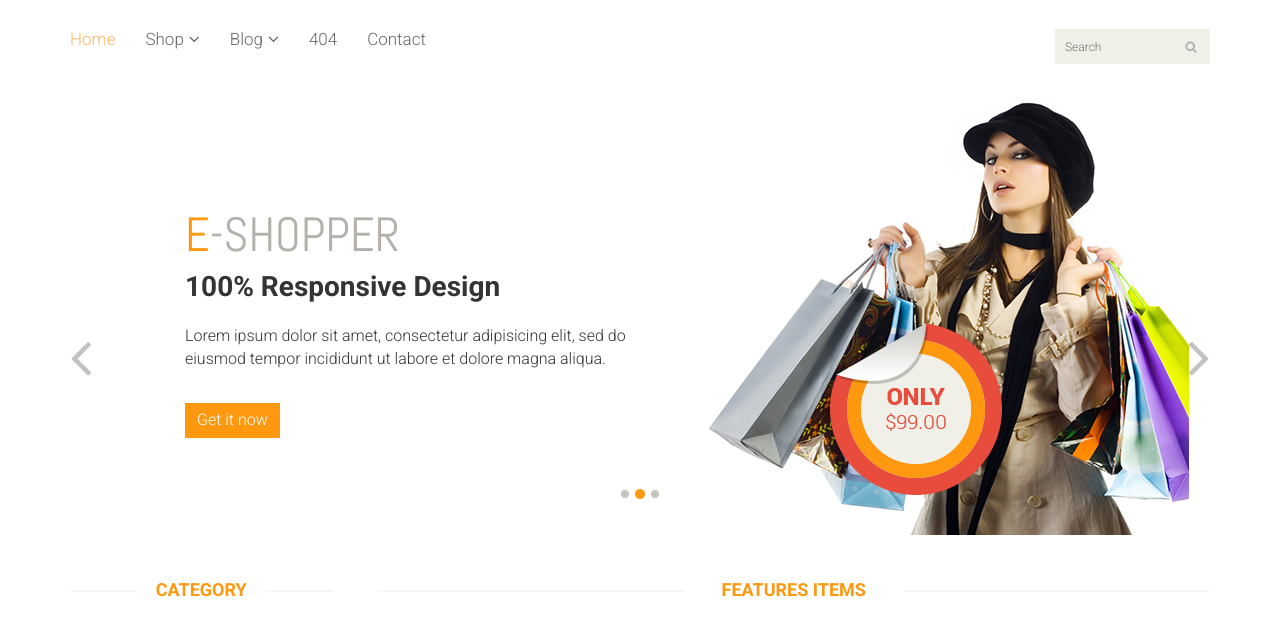
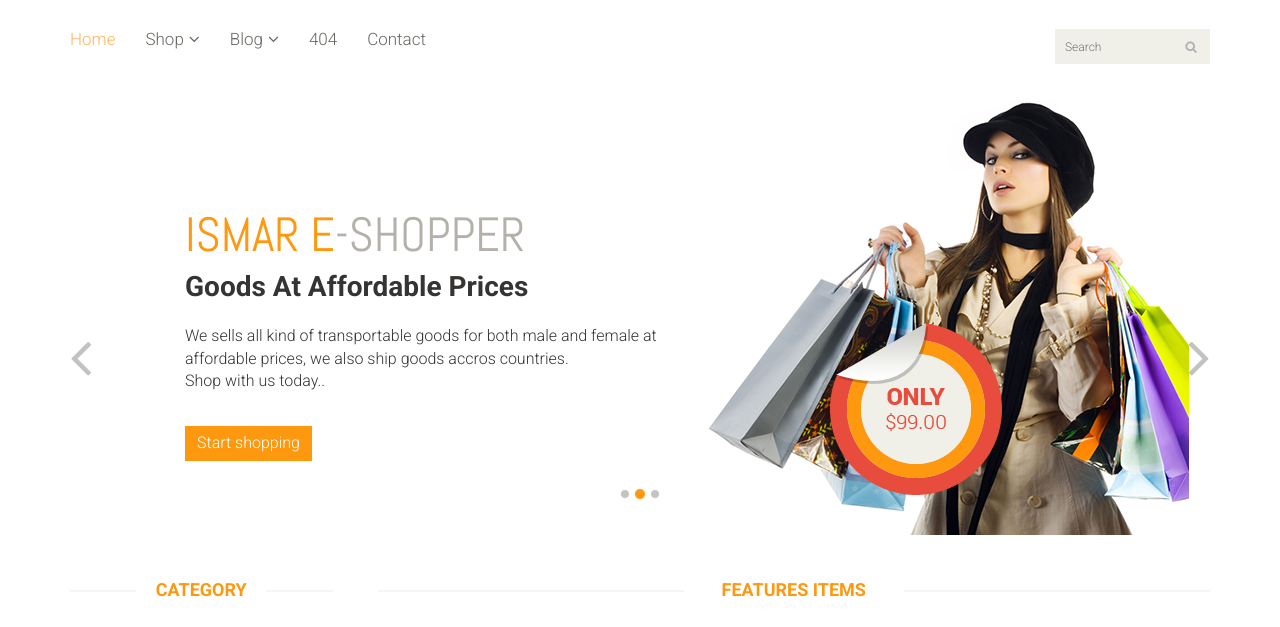
Before and after one commit to halimaumarummy/e-shopper, a plain HTML site: page index.html in a window 1280 px wide. Shown: the part 118-745 px from the top of the page. Drawn offline with Linux system fonts and the light colour scheme.

Commit message:
update header slider

```diff
--- a/index.html
+++ b/index.html
@@ -157,10 +157,10 @@
 						<div class="carousel-inner">
 							<div class="item active">
 								<div class="col-sm-6">
-									<h1><span>E</span>-SHOPPER</h1>
-									<h2>Free E-Commerce Template</h2>
-									<p>Lorem ipsum dolor sit amet, consectetur adipisicing elit, sed do eiusmod tempor incididunt ut labore et dolore magna aliqua. </p>
-									<button type="button" class="btn btn-default get">Get it now</button>
+									<h1><span>ISMAR E</span>-SHOPPER</h1>
+									<h2>E-shopping Platform</h2>
+									<p>We sells all kind of transportable goods for both male and female at affordable prices, we also ship goods accros countries. <br> Shop with us today.. </p>
+									<button type="button" class="btn btn-default get">Start shopping</button>
 								</div>
 								<div class="col-sm-6">
 									<img src="images/home/girl1.jpg" class="girl img-responsive" alt="" />
@@ -169,10 +169,10 @@
 							</div>
 							<div class="item">
 								<div class="col-sm-6">
-									<h1><span>E</span>-SHOPPER</h1>
-									<h2>100% Responsive Design</h2>
-									<p>Lorem ipsum dolor sit amet, consectetur adipisicing elit, sed do eiusmod tempor incididunt ut labore et dolore magna aliqua. </p>
-									<button type="button" class="btn btn-default get">Get it now</button>
+									<h1><span>ISMAR E</span>-SHOPPER</h1>
+									<h2>Goods At Affordable Prices</h2>
+									<p>We sells all kind of transportable goods for both male and female at affordable prices, we also ship goods accros countries. <br> Shop with us today.. </p>
+									<button type="button" class="btn btn-default get">Start shopping</button>
 								</div>
 								<div class="col-sm-6">
 									<img src="images/home/girl2.jpg" class="girl img-responsive" alt="" />
@@ -182,10 +182,10 @@
 
 							<div class="item">
 								<div class="col-sm-6">
-									<h1><span>E</span>-SHOPPER</h1>
-									<h2>Free Ecommerce Template</h2>
-									<p>Lorem ipsum dolor sit amet, consectetur adipisicing elit, sed do eiusmod tempor incididunt ut labore et dolore magna aliqua. </p>
-									<button type="button" class="btn btn-default get">Get it now</button>
+									<h1><span>ISMAR E</span>-SHOPPER</h1>
+									<h2>24hrs Customer Service</h2>
+									<p>We sells all kind of transportable goods for both male and female at affordable prices, we also ship goods accros countries. <br> Shop with us today.. </p>
+									<button type="button" class="btn btn-default get">Start shopping</button>
 								</div>
 								<div class="col-sm-6">
 									<img src="images/home/girl3.jpg" class="girl img-responsive" alt="" />
```
